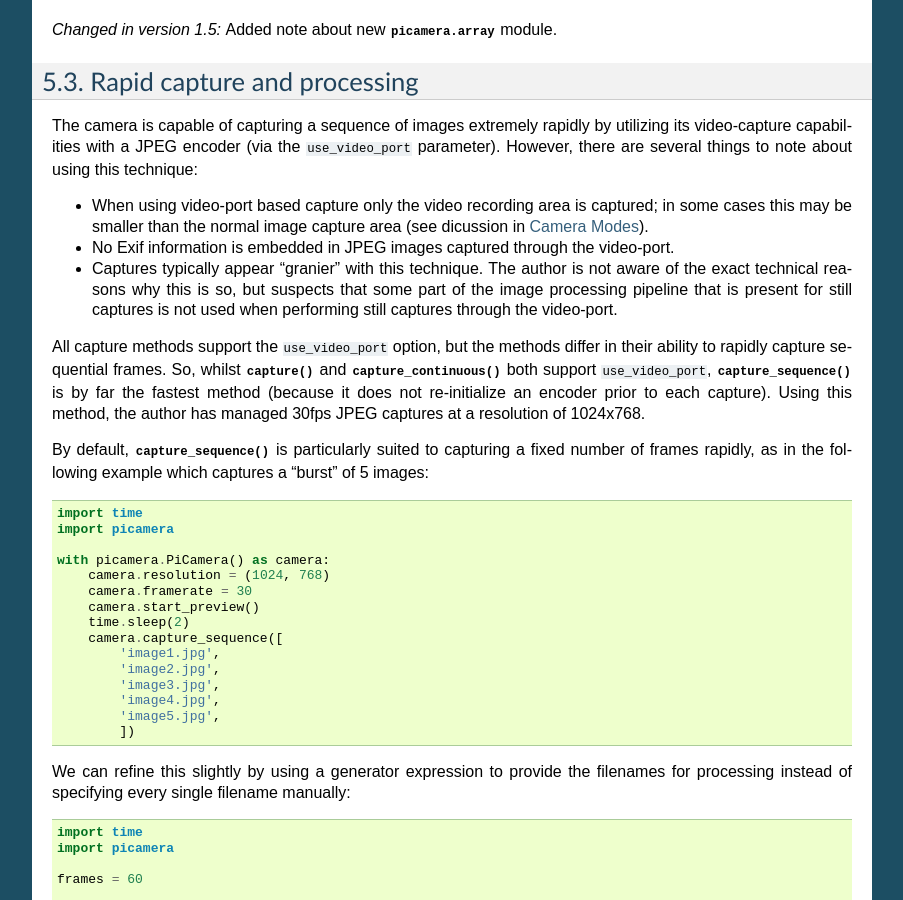
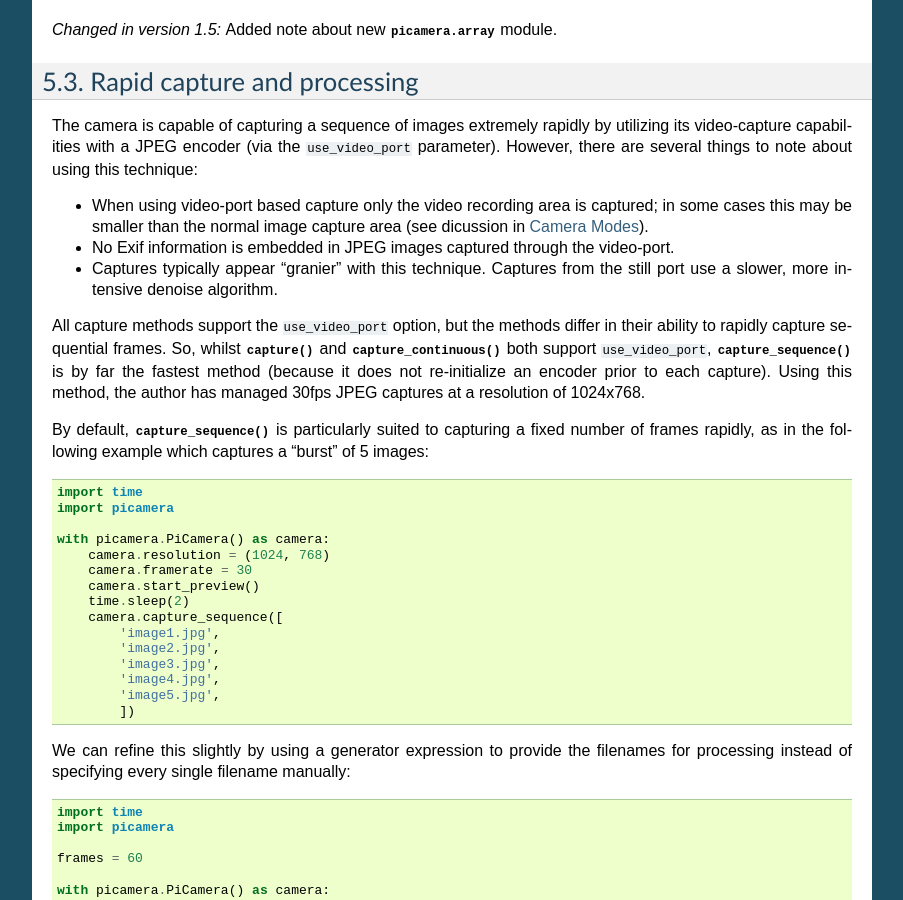
Before and after one commit to waveform80/picamera, a Sphinx documentation site: the page built from docs/recipes2.rst, in a window 1280 px wide and 900 px high, scrolled down 4037 px. Shown: the whole window, without its empty margins (198-1101 px from the left). Built offline with Sphinx 7.4.7, drawn with Linux system fonts in a browser that asks for light colours.

Commit message:
Correct incorrect assumption in docs
The real reason for still port captures looking considerably smoother is
apparently a more intensive denoise algorithm (which takes longer) than
is used on the video port

```diff
--- a/docs/fov.rst
+++ b/docs/fov.rst
@@ -135,8 +135,8 @@ The video port is used by the :meth:`~picamera.PiCamera.start_recording` method
 :meth:`~picamera.PiCamera.capture` methods when their ``use_video_port``
 parameter is ``True``. Images captured from the video port tend to have a
 "grainy" appearance, much more akin to a video frame than the images captured
-by the still port (the author suspects the still port may be taking an average
-of several frames).
+by the still port (this is due to the still port uses a slower, more aggressive
+denoise algorithm).
 
 The Preview Port
 ----------------
--- a/docs/recipes2.rst
+++ b/docs/recipes2.rst
@@ -268,10 +268,8 @@ using this technique:
 * No Exif information is embedded in JPEG images captured through the
   video-port.
 
-* Captures typically appear "granier" with this technique. The author is not
-  aware of the exact technical reasons why this is so, but suspects that some
-  part of the image processing pipeline that is present for still captures is
-  not used when performing still captures through the video-port.
+* Captures typically appear "granier" with this technique. Captures from the
+  still port use a slower, more intensive denoise algorithm.
 
 All capture methods support the ``use_video_port`` option, but the methods
 differ in their ability to rapidly capture sequential frames. So, whilst
```
